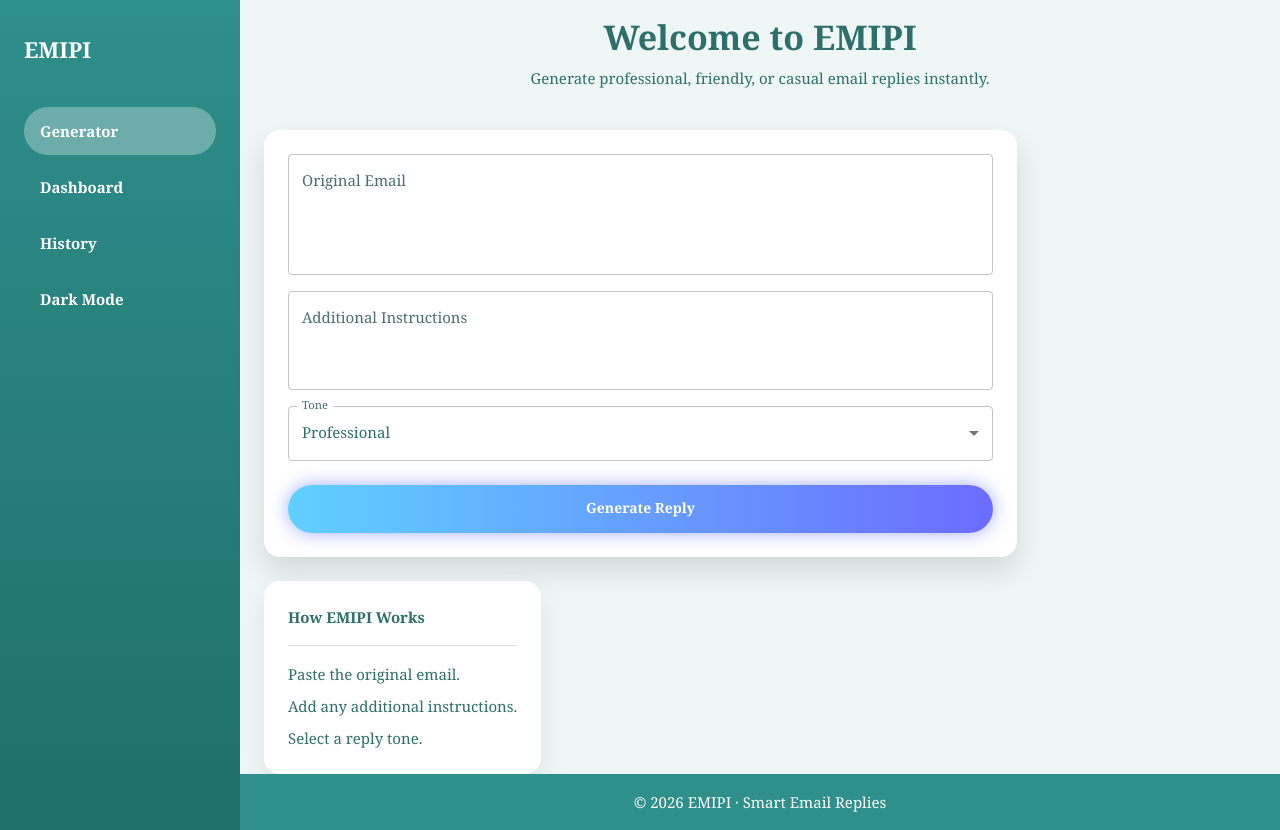
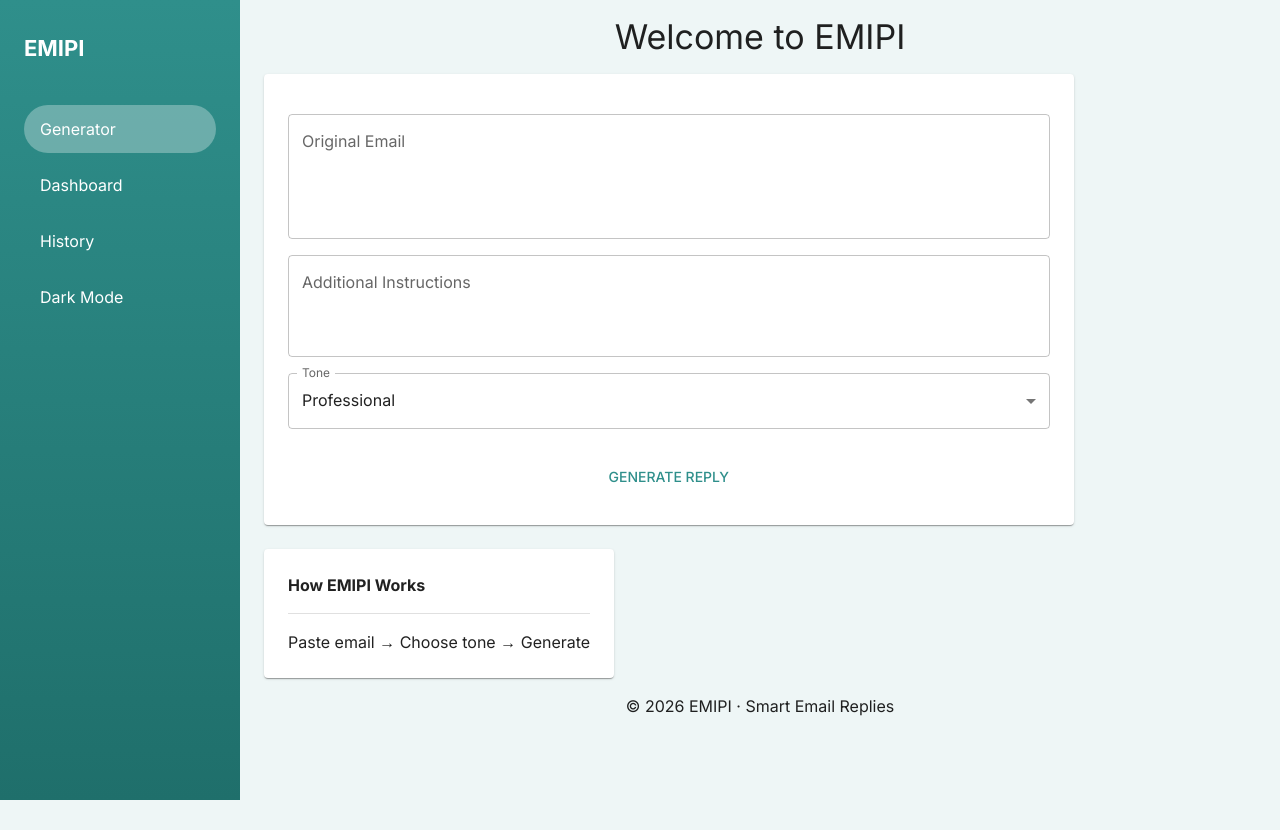
Before and after one commit to gulshankumaryadav11/email-ai, a React (Vite) app in the folder email-writer-fh/: page / in a window 1280 px wide. After the commit the page ends 800 px from the top, so only its background shows below. Built offline with nearby package versions, Linux system fonts and the light colour scheme.

Commit message:
connect frontend with real backend api

```diff
--- a/email-writer-fh/src/App.jsx
+++ b/email-writer-fh/src/App.jsx
@@ -19,10 +19,10 @@ import {
   CssBaseline,
   useMediaQuery,
   Alert,
-  Divider
+  Divider,
+  CircularProgress
 } from "@mui/material";
 import MenuIcon from "@mui/icons-material/MenuOutlined";
-
 import { ThemeProvider, createTheme } from "@mui/material/styles";
 
 function App() {
@@ -38,6 +38,7 @@ function App() {
   const [generatedReply, setGeneratedReply] = useState("");
   const [history, setHistory] = useState([]);
   const [error, setError] = useState("");
+  const [loading, setLoading] = useState(false);
 
   const theme = useMemo(
     () =>
@@ -50,75 +51,81 @@ function App() {
           },
           primary: {
             main: darkMode ? "#4fd1c5" : "#2f8f8b"
-          },
-          text: {
-            primary: darkMode ? "#e6f5f3" : "#2e6f6b",
-            secondary: darkMode ? "#b6d8d4" : "#4b6f6c"
           }
         },
         typography: {
-          fontFamily: '"Georgia","Times New Roman",serif',
-          h4: {
-            fontWeight: 700,
-            fontSize: isMobile ? "22px" : "34px"
-          },
-          body1: {
-            fontSize: "15px",
-            lineHeight: 1.6
-          },
-          button: {
-            textTransform: "none",
-            fontWeight: 700
-          }
+          fontFamily: '"Inter", system-ui, sans-serif'
         }
       }),
-    [darkMode, isMobile]
+    [darkMode]
   );
 
   const handleSidebarClick = (key) => {
-    if (key === "dark") {
-      setDarkMode((v) => !v);
-    } else {
-      setActiveTab(key);
-    }
+    if (key === "dark") setDarkMode((v) => !v);
+    else setActiveTab(key);
     setDrawerOpen(false);
   };
 
-  const dummyGenerateReply = () => {
-    return `Thank you for your email.
-
-I have reviewed your message and will get back to you shortly.
-
-Best regards,
-EMIPI`;
-  };
-
-  const handleGenerate = () => {
+  /* ================= REAL BACKEND CALL ================= */
+  const handleGenerate = async () => {
     if (!emailContent.trim()) {
       setError("Original Email is required");
       return;
     }
+
     setError("");
-    const reply = dummyGenerateReply();
-    setGeneratedReply(reply);
+    setGeneratedReply("");
+    setLoading(true);
 
-    const entry = {
+    try {
+      const res = await fetch(
+        `${import.meta.env.VITE_API_URL}/api/email/generate`,
+        {
+          method: "POST",
+          headers: {
+            "Content-Type": "application/json"
+          },
+          body: JSON.stringify({
+            email: emailContent,
+            instructions,
+            tone
+          })
+        }
+      );
+
+      if (!res.ok) {
+        throw new Error("Backend error: " + res.status);
+      }
+
+      const data = await res.json();
+      console.log("Backend Response:", data);
+
+      const replyText = data.reply || data.message || data.text;
+
+      setGeneratedReply(replyText);
+
+      setHistory((prev) => [
+        {
           email: emailContent,
           instructions,
           tone,
-      reply,
+          reply: replyText,
           date: new Date().toLocaleString()
-    };
-
-    setHistory((prev) => [entry, ...prev]);
+        },
+        ...prev
+      ]);
+    } catch (err) {
+      console.error(err);
+      setError("Backend se response nahi aa raha");
+    } finally {
+      setLoading(false);
+    }
   };
 
   const mostUsedTone = useMemo(() => {
     if (history.length === 0) return "—";
     const map = {};
-    history.forEach((h) => {
-      map[h.tone] = (map[h.tone] || 0) + 1;
-    });
+    history.forEach((h) => (map[h.tone] = (map[h.tone] || 0) + 1));
     return Object.keys(map).reduce((a, b) =>
       map[a] > map[b] ? a : b
     );
@@ -152,10 +159,7 @@ EMIPI`;
               background:
                 activeTab === key
                   ? "rgba(255,255,255,0.3)"
-                  : "transparent",
-              "&:hover": {
-                background: "rgba(255,255,255,0.35)"
-              }
+                  : "transparent"
             }}
           >
             <ListItemText
@@ -164,7 +168,6 @@ EMIPI`;
                   ? "Dark Mode"
                   : key.charAt(0).toUpperCase() + key.slice(1)
               }
-              primaryTypographyProps={{ fontWeight: 600 }}
             />
           </ListItem>
         ))}
@@ -172,23 +175,38 @@ EMIPI`;
     </Box>
   );
 
-  const GeneratorUI = (
+  return (
+    <ThemeProvider theme={theme}>
+      <CssBaseline />
+      <Box sx={{ minHeight: "100vh", display: "flex" }}>
+        {!isMobile && Sidebar}
+
+        {isMobile && (
+          <Drawer open={drawerOpen} onClose={() => setDrawerOpen(false)}>
+            {Sidebar}
+          </Drawer>
+        )}
+
+        <Box sx={{ flex: 1 }}>
+          <Box sx={{ py: 2, textAlign: "center", position: "relative" }}>
+            {isMobile && (
+              <IconButton
+                onClick={() => setDrawerOpen(true)}
+                sx={{ position: "absolute", left: 12, top: 12 }}
+              >
+                <MenuIcon />
+              </IconButton>
+            )}
+            <Typography variant="h4">Welcome to EMIPI</Typography>
+          </Box>
+
+          <Container maxWidth="lg">
+            {activeTab === "generator" && (
               <Grid container spacing={3}>
                 <Grid item xs={12} md={7}>
-        <Paper
-          sx={{
-            p: 3,
-            borderRadius: 4,
-            boxShadow: darkMode
-              ? "0 0 24px rgba(79,209,197,0.25)"
-              : "0 14px 30px rgba(0,0,0,0.12)"
-          }}
-        >
-          {error && (
-            <Alert severity="error" sx={{ mb: 2 }}>
-              {error}
-            </Alert>
-          )}
+                  <Paper sx={{ p: 3 }}>
+                    {error && <Alert severity="error">{error}</Alert>}
+
                     <TextField
                       fullWidth
                       label="Original Email"
@@ -196,8 +214,9 @@ EMIPI`;
                       rows={4}
                       value={emailContent}
                       onChange={(e) => setEmailContent(e.target.value)}
-            sx={{ mb: 2 }}
+                      sx={{ my: 2 }}
                     />
+
                     <TextField
                       fullWidth
                       label="Additional Instructions"
@@ -207,6 +226,7 @@ EMIPI`;
                       onChange={(e) => setInstructions(e.target.value)}
                       sx={{ mb: 2 }}
                     />
+
                     <FormControl fullWidth sx={{ mb: 3 }}>
                       <InputLabel>Tone</InputLabel>
                       <Select
@@ -219,28 +239,23 @@ EMIPI`;
                         <MenuItem value="Casual">Casual</MenuItem>
                       </Select>
                     </FormControl>
+
                     <Button
                       fullWidth
                       onClick={handleGenerate}
-            sx={{
-              height: 48,
-              borderRadius: 999,
-              color: "#fff",
-              background: darkMode
-                ? "linear-gradient(90deg,#3fe0c0,#5b7cff)"
-                : "linear-gradient(90deg,#5fd0ff,#6c6cff)",
-              boxShadow: darkMode
-                ? "0 0 18px rgba(79,209,197,0.6)"
-                : "0 0 18px rgba(100,120,255,0.6)",
-              "&:hover": { opacity: 0.9 }
-            }}
+                      disabled={loading}
+                      sx={{ height: 48, borderRadius: 999 }}
                     >
-            Generate Reply
+                      {loading ? (
+                        <CircularProgress size={24} />
+                      ) : (
+                        "Generate Reply"
+                      )}
                     </Button>
 
                     {generatedReply && (
-            <Paper sx={{ mt: 3, p: 2, borderRadius: 3 }}>
-              <Typography fontWeight={700} mb={1}>
+                      <Paper sx={{ mt: 3, p: 2 }}>
+                        <Typography fontWeight={700}>
                           Generated Reply
                         </Typography>
                         <Typography>{generatedReply}</Typography>
@@ -250,114 +265,59 @@ EMIPI`;
                 </Grid>
 
                 <Grid item xs={12} md={5}>
-        <Paper
-          sx={{
-            p: 3,
-            borderRadius: 4,
-            boxShadow: darkMode
-              ? "0 0 20px rgba(79,209,197,0.2)"
-              : "0 12px 28px rgba(0,0,0,0.08)"
-          }}
-        >
-          <Typography fontWeight={700} mb={2}>
+                  <Paper sx={{ p: 3 }}>
+                    <Typography fontWeight={700}>
                       How EMIPI Works
                     </Typography>
-          <Divider sx={{ mb: 2 }} />
-          <Typography sx={{ mb: 1 }}>
-            Paste the original email.
-          </Typography>
-          <Typography sx={{ mb: 1 }}>
-            Add any additional instructions.
-          </Typography>
-          <Typography>Select a reply tone.</Typography>
+                    <Divider sx={{ my: 2 }} />
+                    <Typography>Paste email → Choose tone → Generate</Typography>
                   </Paper>
                 </Grid>
               </Grid>
-  );
+            )}
 
-  const DashboardUI = (
+            {activeTab === "dashboard" && (
               <Grid container spacing={3}>
-      <Grid item xs={12} md={6}>
-        <Paper sx={{ p: 3, borderRadius: 4 }}>
-          <Typography variant="h4">{history.length}</Typography>
-          <Typography>Total Replies Generated</Typography>
+                <Grid item xs={6}>
+                  <Paper sx={{ p: 3 }}>
+                    <Typography variant="h4">
+                      {history.length}
+                    </Typography>
+                    <Typography>Total Replies</Typography>
                   </Paper>
                 </Grid>
-      <Grid item xs={12} md={6}>
-        <Paper sx={{ p: 3, borderRadius: 4 }}>
-          <Typography variant="h4">{mostUsedTone}</Typography>
+                <Grid item xs={6}>
+                  <Paper sx={{ p: 3 }}>
+                    <Typography variant="h4">
+                      {mostUsedTone}
+                    </Typography>
                     <Typography>Most Used Tone</Typography>
                   </Paper>
                 </Grid>
               </Grid>
-  );
+            )}
 
-  const HistoryUI = (
-    <Paper sx={{ p: 3, borderRadius: 4 }}>
+            {activeTab === "history" && (
+              <Paper sx={{ p: 3 }}>
                 {history.length === 0 ? (
                   <Typography>No history yet</Typography>
                 ) : (
                   <List>
-          {history.map((item, idx) => (
-            <ListItem key={idx} alignItems="flex-start">
+                    {history.map((h, i) => (
+                      <ListItem key={i}>
                         <ListItemText
-                primary={item.email.slice(0, 80)}
-                secondary={`Tone: ${item.tone} • ${item.date}\n${item.reply}`}
+                          primary={h.email.slice(0, 60)}
+                          secondary={h.reply}
                         />
                       </ListItem>
                     ))}
                   </List>
                 )}
               </Paper>
-  );
-
-  return (
-    <ThemeProvider theme={theme}>
-      <CssBaseline />
-      <Box sx={{ minHeight: "100vh", display: "flex" }}>
-        {!isMobile && Sidebar}
-
-        {isMobile && (
-          <Drawer
-            anchor="left"
-            open={drawerOpen}
-            onClose={() => setDrawerOpen(false)}
-            sx={{ "& .MuiDrawer-paper": { background: "none" } }}
-          >
-            {Sidebar}
-          </Drawer>
             )}
-
-        <Box sx={{ flex: 1, display: "flex", flexDirection: "column" }}>
-          <Box sx={{ position: "relative", py: 2, textAlign: "center" }}>
-            {isMobile && (
-              <IconButton
-                onClick={() => setDrawerOpen(true)}
-                sx={{ position: "absolute", left: 12, top: 12 }}
-              >
-                <MenuIcon />
-              </IconButton>
-            )}
-            <Typography variant="h4">Welcome to EMIPI</Typography>
-            <Typography sx={{ mt: 1 }}>
-              Generate professional, friendly, or casual email replies instantly.
-            </Typography>
-          </Box>
-
-          <Container maxWidth="lg" sx={{ flex: 1, mt: 3 }}>
-            {activeTab === "generator" && GeneratorUI}
-            {activeTab === "dashboard" && DashboardUI}
-            {activeTab === "history" && HistoryUI}
           </Container>
 
-          <Box
-            sx={{
-              py: 2,
-              textAlign: "center",
-              background: darkMode ? "#0b2d2a" : "#2f8f8b",
-              color: "#fff"
-            }}
-          >
+          <Box sx={{ py: 2, textAlign: "center" }}>
             © 2026 EMIPI · Smart Email Replies
           </Box>
         </Box>
```
Lines whose indentation alone changed are shown as unchanged.
